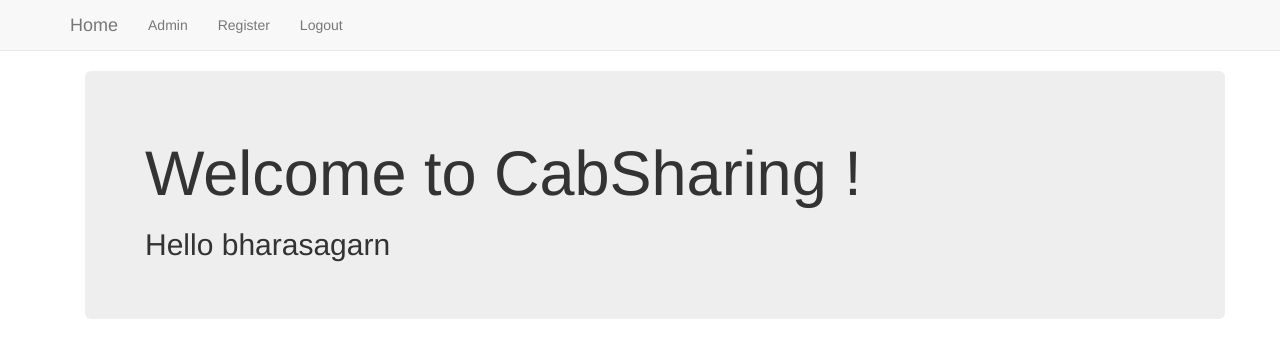
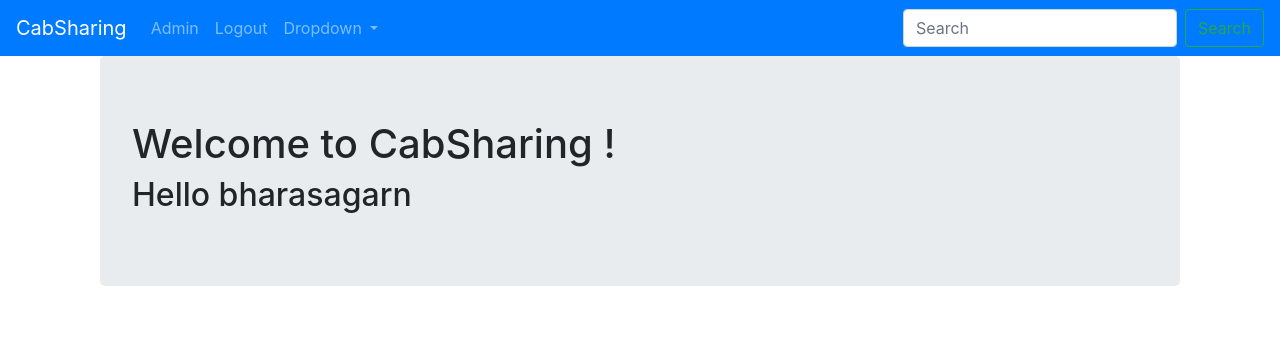
Before and after one commit to bharasagarn/CabSharingWebApp, a Django app: page / in a window 1280 px wide. Shown: the top 358 px of the page. Run offline with Django 3.2, Linux system fonts and the light colour scheme; a user stored in the database is signed in; some libraries are stand-ins or nearby versions.

Commit message:
bootstrap changes

```diff
--- a/CabSharing/templates/userin/base.html
+++ b/CabSharing/templates/userin/base.html
@@ -4,28 +4,60 @@
     <meta charset="utf-8">
     <title>Base</title>
     <!-- Latest compiled and minified CSS -->
-    <link rel="stylesheet" href="https://maxcdn.bootstrapcdn.com/bootstrap/3.3.7/css/bootstrap.min.css" integrity="sha384-BVYiiSIFeK1dGmJRAkycuHAHRg32OmUcww7on3RYdg4Va+PmSTsz/K68vbdEjh4u" crossorigin="anonymous">
-</head>
+    <link rel="stylesheet" href="https://stackpath.bootstrapcdn.com/bootstrap/4.4.1/css/bootstrap.min.css" integrity="sha384-Vkoo8x4CGsO3+Hhxv8T/Q5PaXtkKtu6ug5TOeNV6gBiFeWPGFN9MuhOf23Q9Ifjh" crossorigin="anonymous">
+  </head>
   <body>
-    <nav class="navbar navbar-default navbar-static-top">
-      <div class="container">
-        <ul class="nav navbar-nav">
-          <!-- {# Django Home Link / Admin Link / Register Link#} -->
-          <li><a class="navbar-brand" href="{% url 'index' %}">Home</a></li>
-          <li><a class="navbar-link" href="{% url 'admin:index' %}">Admin</a></li>
-          <li><a class="navbar-link" href="{% url 'userin:register' %}">Register</a></li>
-          <!-- {# Some logic on what to display for last item#} -->
+
+
+    <!-- Top navbar -->
+    <nav class="navbar navbar-expand-lg navbar-dark bg-primary">
+      <a class="navbar-brand" href="{% url 'index' %}">CabSharing</a>
+      <button class="navbar-toggler" type="button" data-toggle="collapse" data-target="#navbarSupportedContent" aria-controls="navbarSupportedContent" aria-expanded="false" aria-label="Toggle navigation">
+        <span class="navbar-toggler-icon"></span>
+      </button>
+
+      <div class="collapse navbar-collapse" id="navbarSupportedContent">
+        <ul class="navbar-nav mr-auto">
+          <li class="nav-item">
+            <a class="nav-link" href="{% url 'admin:index' %}">Admin</a>
+          </li>
           {% if user.is_authenticated %}
-            <li><a href="{% url 'logout' %}">Logout</a></li>
+          <li class="nav-item">
+            <a class="nav-link" href="{% url 'logout' %}">Logout</a>
+          </li>
           {% else %}
-            <li><a class="navbar-link" href="{% url 'userin:user_login' %}">Login</a></li>
+          <li class="nav-item">
+            <a class="nav-link" href="{% url 'userin:user_login' %}">Login</a>
+          </li>
+          <li class="nav-item">
+            <a class="nav-link" href="{% url 'userin:register' %}">Register</a>
+          </li>
           {% endif %}
-</ul>
+          <li class="nav-item dropdown">
+            <a class="nav-link dropdown-toggle" href="#" id="navbarDropdown" role="button" data-toggle="dropdown" aria-haspopup="true" aria-expanded="false">
+              Dropdown
+            </a>
+            <div class="dropdown-menu" aria-labelledby="navbarDropdown">
+              <a class="dropdown-item" href="#">Action</a>
+              <a class="dropdown-item" href="#">Another action</a>
+              <div class="dropdown-divider"></div>
+              <a class="dropdown-item" href="#">Something else here</a>
+            </div>
+          </li>
+        </ul>
+        <form class="form-inline my-2 my-lg-0">
+          <input class="form-control mr-sm-2" type="search" placeholder="Search" aria-label="Search">
+          <button class="btn btn-outline-success my-2 my-sm-0" type="submit">Search</button>
+        </form>
       </div>
     </nav>
+
+    <!-- Body block -->
     <div class="container">
     {% block body_block %}
     {% endblock %}
     </div>
+
+
   </body>
 </html>
```
Also changed, not shown: CabSharing/db.sqlite3.
